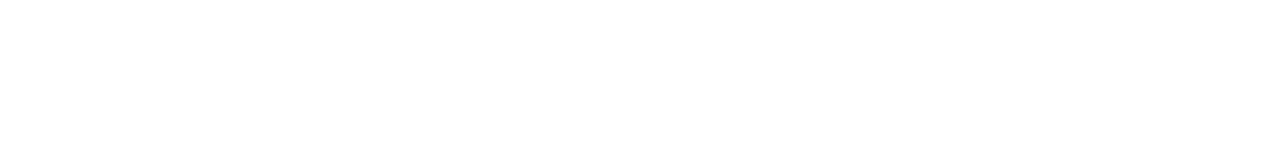
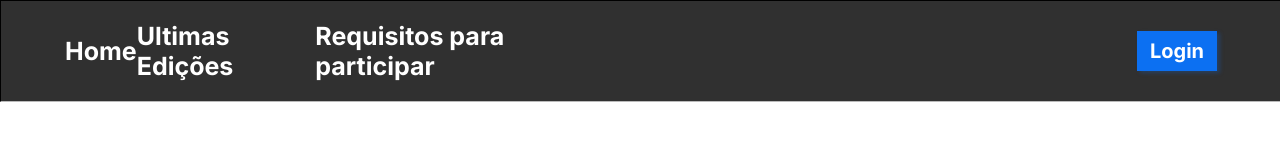
Before and after one commit to Kamilafcf/bootcamp-dnc, a plain HTML site: page index.html in a window 1280 px wide. Drawn offline with Linux system fonts and the light colour scheme.

Commit message:
Criação do estilo.css do Menu

```diff
--- /dev/null
+++ b/estilo.css
@@ -0,0 +1,53 @@
+@import url('https://fonts.googleapis.com/css2?family=Inter:wght@400;700&display=swap');
+
+    body {
+    margin: 0px; /* Margem Externa */
+    padding: 0px; /* Margem Interna */
+    }
+
+        #principal{
+            width: 100%;
+            height: 100px;
+            border: 1px solid black;
+            display: flex;
+            justify-content: space-between;
+            align-items: center;
+            background-color: #303030;
+            border-bottom: 1px solid #bababa;
+        }
+
+        #menu{
+            display: flex;
+            width: 42%;
+            justify-content: space-around;
+            align-items: center;
+            margin-left: 5%;
+        }
+
+        #principal div a {
+            font-weight: 600;
+            font-size: 25px;
+            color: #FFFFFF;
+            text-decoration: none;
+            font-family: 'Inter';
+
+        }
+
+            #principal div a:hover{
+                color: #cccccc;
+            }
+
+
+        #principal button{
+            margin-right: 5%;
+            background-color: #0c70f2;
+            border: 0px;
+            width: 80px;
+            height: 40px;
+            font-family: 'Inter';
+            font-size: 20px;
+            font-weight: 600;
+            color: white;
+            box-shadow: 3px 2px 4px rgba(12, 112, 242, 0.25);
+            cursor: pointer;
+            }
--- a/index.html
+++ b/index.html
@@ -5,8 +5,17 @@
     <meta http-equiv="X-UA-Compatible" content="IE=edge">
     <meta name="viewport" content="width=device-width, initial-scale=1.0">
     <title>Bootcamp DNC</title>
-</head>
+    <link rel="stylesheet" href="estilo.css">
+    </head>
 <body>
+    <nav id="principal">
+        <div id="menu">
+            <a href="">Home</a>
+            <a href="">Ultimas Edições</a>
+            <a href="">Requisitos para participar</a>
+        </div>
+        <button>Login</button>
+    </nav>
 
 </body>
 </html>
```
